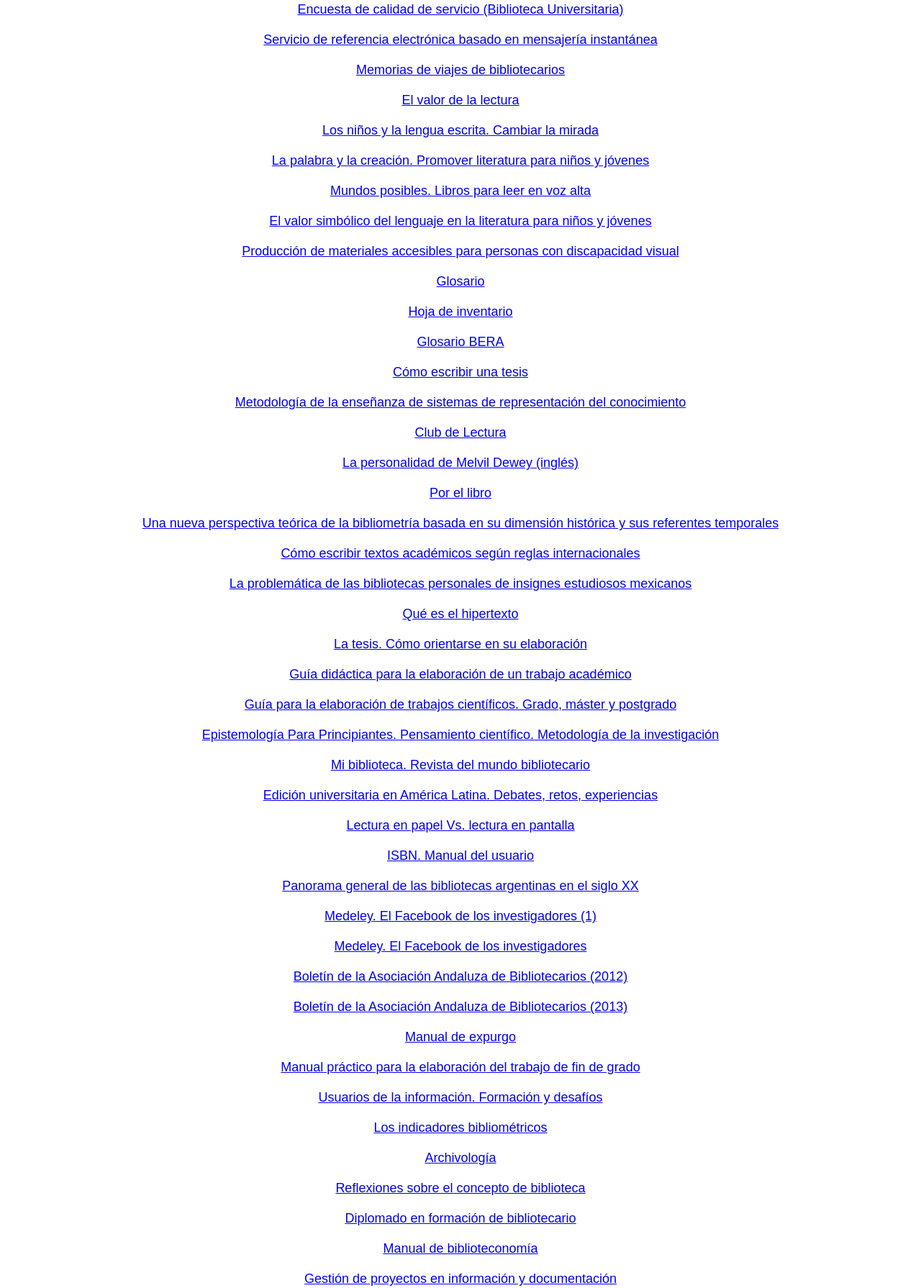
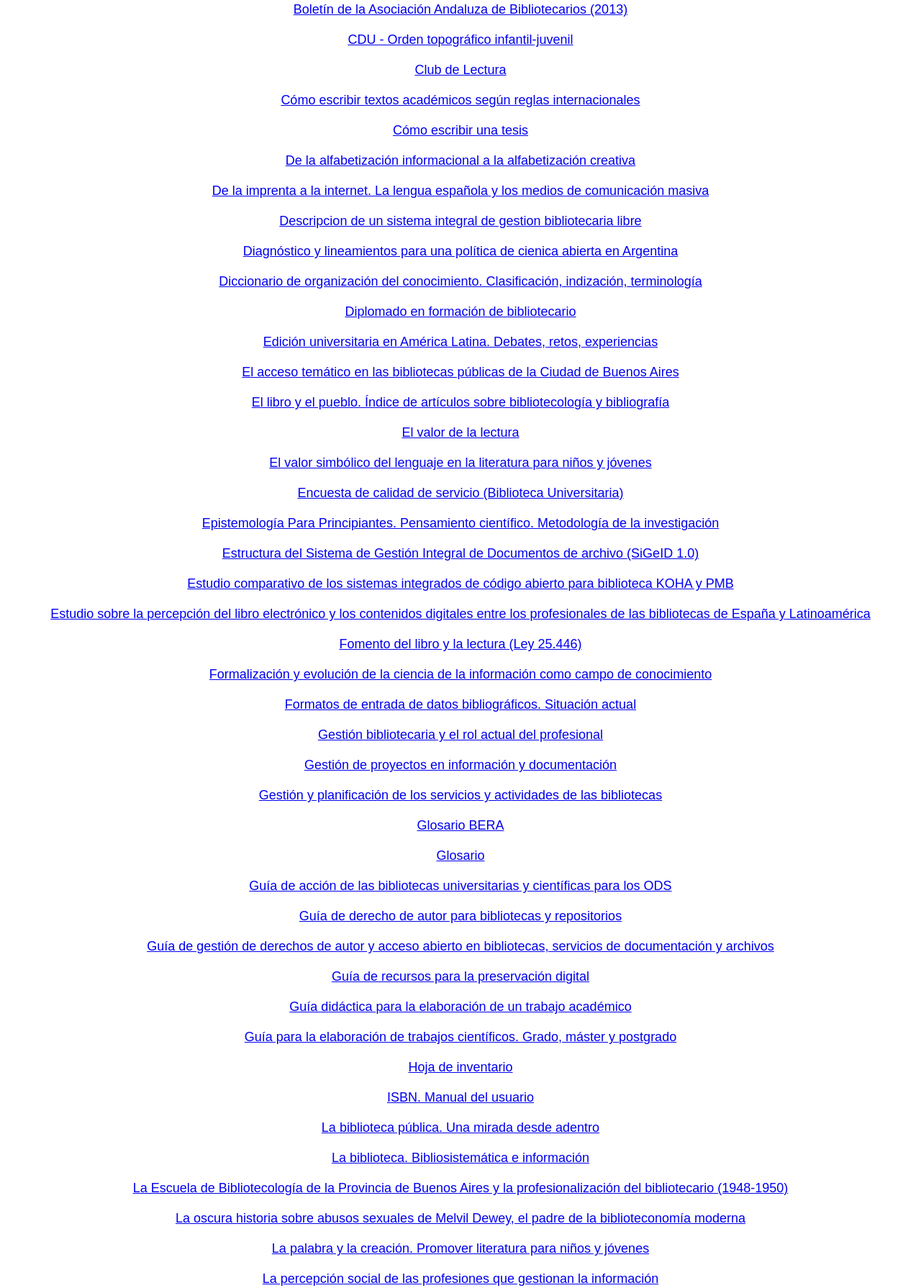
Before and after one commit to bibliotecaPDF/bibliotecaPDF.github.io, a plain HTML site: page files/bibliotecologia.html in a window 1280 px wide. Shown: the part 4387-6177 px from the top of the page at 72% size. Drawn offline with Linux system fonts and the light colour scheme.

Commit message:
Update bibliotecologia.html

```diff
--- a/files/bibliotecologia.html
+++ b/files/bibliotecologia.html
@@ -102,62 +102,56 @@
 <a name="3"></a>
 <br><h2 align="center">Misceláneas</h2>
 <h5 align="center"><a href="#menu">(Volver al Menú)</a></h5><br>
+<a href="https://docs.google.com/uc?export=&id=1x_NdmBCV6jWCPJEFzfLpnVSEcps7gVdD" target="_blank">Alfabetización informacional para la gestión del conocimiento en la universidad</a><br><br>
+<a href="https://docs.google.com/uc?export=&id=12FbGOSMyDACvFLxDyGG2ClR58Bat15rT" target="_blank">Archivología</a><br><br>
+<a href="https://docs.google.com/uc?export=&id=1r9tQ0wT4dpqoBzy4C5x1yKkqa11lOglN" target="_blank">Bibliotecas del futuro</a><br><br>
+<a href="https://docs.google.com/uc?export=&id=1XVv2zUGKtit_Vp_KshEAYg1r5CdhiJB4" target="_blank">Bibliotecas virtuales, acceso abierto y derechos de autor</a><br><br>
+<a href="https://docs.google.com/uc?export=&id=1D-mvKJBD22Zntd-U8NZ41nlc2MGUPkdT" target="_blank">Biblioterapia. Lecturas saludables</a><br><br>
+<a href="https://docs.google.com/uc?export=&id=16MkoUxo-HLJD92YKYrXNjQvsKgftufN6" target="_blank">Boletín de la Asociación Andaluza de Bibliotecarios (2012)</a><br><br>
+<a href="https://docs.google.com/uc?export=&id=1knGQwwNWhdPH0AD7_IleLtLnPcsRv0fJ" target="_blank">Boletín de la Asociación Andaluza de Bibliotecarios (2013)</a><br><br>
+<a href="https://docs.google.com/uc?export=&id=1J_EL0GHPm2PVGsmQMkrKTo3a67CpqO2E" target="_blank">CDU - Orden topográfico infantil-juvenil</a><br><br>
+<a href="https://docs.google.com/uc?export=&id=1fCyn_kKbEaSSvXQOmvjkSijwedecf0rb" target="_blank">Club de Lectura</a><br><br>
+<a href="https://docs.google.com/uc?export=&id=1GaN0uZLYOIy9LGWcyvJa4Rat_Nd0z2_F" target="_blank">Cómo escribir textos académicos según reglas internacionales</a><br><br>
+<a href="https://docs.google.com/uc?export=&id=1CcyW3AO3EVNK7X4PSQ8gEz7YZdEA-lfb" target="_blank">Cómo escribir una tesis</a><br><br>
+<a href="https://docs.google.com/uc?export=&id=1cbueInKL1vHcKiUL3gJb2UKOCbq86llI" target="_blank">De la alfabetización informacional a la alfabetización creativa</a><br><br>
+<a href="https://docs.google.com/uc?export=&id=1fDV2ZlDf2H704JNY9barS-zhS3w_zru3" target="_blank">De la imprenta a la internet. La lengua española y los medios de comunicación masiva</a><br><br>
+<a href="https://docs.google.com/uc?export=&id=1eGrlXMuyeJ4tGV2CxThZZGS4dbMQ6O3s" target="_blank">Descripcion de un sistema integral de gestion bibliotecaria libre</a><br><br>
+<a href="https://docs.google.com/uc?export=&id=1fp4lHp-GLqeodYQtgL-97vs2xiRS74PX" target="_blank">Diagnóstico y lineamientos para una política de cienica abierta en Argentina</a><br><br>
+<a href="https://docs.google.com/uc?export=&id=14wptiQxSVSmZ1iaNUW4CIrbTChVGz-SH" target="_blank">Diccionario de organización del conocimiento. Clasificación, indización, terminología</a><br><br>
+<a href="https://docs.google.com/uc?export=&id=1YaG-rQScoGKJUnTZq2i50rypTfVT0eeX" target="_blank">Diplomado en formación de bibliotecario</a><br><br>
+<a href="https://docs.google.com/uc?export=&id=1qHoPoIpVG-rtjTjDEYp5AxHhLbVJRUgC" target="_blank">Edición universitaria en América Latina. Debates, retos, experiencias</a><br><br>
+<a href="https://docs.google.com/uc?export=&id=19X8nSrW9CYlWhGdXbRoZHT6aXs3Rn4T9" target="_blank">El acceso temático en las bibliotecas públicas de la Ciudad de Buenos Aires</a><br><br>
+<a href="https://docs.google.com/uc?export=&id=1uRvbDk4NM6ld_DVdagsIREl8ZAlLLREx" target="_blank">El libro y el pueblo. Índice de artículos sobre bibliotecología y bibliografía</a><br><br>
+<a href="https://docs.google.com/uc?export=&id=1Kj0REWsTfx9mgsEvfym0OUVzLwCQrE4g" target="_blank">El valor de la lectura</a><br><br>
+<a href="https://docs.google.com/uc?export=&id=1DGB4kt63KyEEBe5gXTmkyApW88kwsbpx" target="_blank">El valor simbólico del lenguaje en la literatura para niños y jóvenes</a><br><br>
+<a href="https://docs.google.com/uc?export=&id=1WEqZl_JgER6LUTCkGpQOTTKO2LVkvFGI" target="_blank">Encuesta de calidad de servicio (Biblioteca Universitaria)</a><br><br>
+<a href="https://docs.google.com/uc?export=&id=1iRz-V9KQ1CUG5SP9BqguJS5SA83I-g2w" target="_blank">Epistemología Para Principiantes. Pensamiento científico. Metodología de la investigación</a><br><br>
+<a href="https://docs.google.com/uc?export=&id=16EhthO7-gRf8dzOlnPDrehK3cqNY8Voj" target="_blank">Estructura del Sistema de Gestión Integral de Documentos de archivo (SiGeID 1.0)</a><br><br>
+<a href="https://docs.google.com/uc?export=&id=1UWG2caRH35H-J6sfuSl-_tYcYtyF0sa9" target="_blank">Estudio comparativo de los sistemas integrados de código abierto para biblioteca KOHA y PMB</a><br><br>
+<a href="https://docs.google.com/uc?export=&id=1UO2wR202zCJmKGflxE9-P1TjTm7RY9uh" target="_blank">Estudio sobre la percepción del libro electrónico y los contenidos digitales entre los profesionales de las bibliotecas de España y Latinoamérica</a><br><br>
 <a href="https://docs.google.com/uc?export=&id=1_iAxnFI3b7s7_IdVCFfehuiZ8fGUFDRb" target="_blank">Fomento del libro y la lectura (Ley 25.446)</a><br><br>
-<a href="https://docs.google.com/uc?export=&id=13YZBfcJOZFZ7OqFgzuTL8bvjx-npjsPu" target="_blank">La voz de una bibliotecaria (reportaje)</a><br><br>
-<a href="https://docs.google.com/uc?export=&id=16_AEn04R7dmsCVI5LZdVBcoYnk5dEIah" target="_blank">Lectura, libros y animación. Reflexiones y propuestas</a><br><br>
-<a href="https://docs.google.com/uc?export=&id=1J_EL0GHPm2PVGsmQMkrKTo3a67CpqO2E" target="_blank">CDU - Orden topográfico infantil-juvenil</a><br><br>
-<a href="https://docs.google.com/uc?export=&id=1zH-Upq0gSfBG_Kpz_FYOfpTEQdrH7MbS" target="_blank">Manual para promotores de bibliotecas</a><br><br>
-<a href="https://docs.google.com/uc?export=&id=14mHk_RcVenejIxk_BNPp3hKbPlQ7CeBK" target="_blank">Promoción de los servicios de la biblioteca, un enfoque desde el marketing no convencional</a><br><br>
-<a href="https://docs.google.com/uc?export=&id=1WEqZl_JgER6LUTCkGpQOTTKO2LVkvFGI" target="_blank">Encuesta de calidad de servicio (Biblioteca Universitaria)</a><br><br>
-<a href="https://docs.google.com/uc?export=&id=17G-pXO2dE9LxjWuzO2BgOJeXAYqFFTK9" target="_blank">Servicio de referencia electrónica basado en mensajería instantánea</a><br><br>
-<a href="https://docs.google.com/uc?export=&id=1z7qd2xk9AuRas4sLFizjpcXoVWx-wZ8Z" target="_blank">Memorias de viajes de bibliotecarios</a><br><br>
-<a href="https://docs.google.com/uc?export=&id=1Kj0REWsTfx9mgsEvfym0OUVzLwCQrE4g" target="_blank">El valor de la lectura</a><br><br>
-<a href="https://docs.google.com/uc?export=&id=1T7FuxBfBoiU9jV_iAR-l8GSNlTT_ggz_" target="_blank">Los niños y la lengua escrita. Cambiar la mirada</a><br><br>
-<a href="https://docs.google.com/uc?export=&id=1rJDe9eje0UW-0RkbYvOGN6mCqGBVFovM" target="_blank">La palabra y la creación. Promover literatura para niños y jóvenes</a><br><br>
-<a href="https://docs.google.com/uc?export=&id=1riGRza_xce6vKGMnTIQC7zd6X8yxwbvc" target="_blank">Mundos posibles. Libros para leer en voz alta</a><br><br>
-<a href="https://docs.google.com/uc?export=&id=1DGB4kt63KyEEBe5gXTmkyApW88kwsbpx" target="_blank">El valor simbólico del lenguaje en la literatura para niños y jóvenes</a><br><br>
-<a href="https://docs.google.com/uc?export=&id=195LxUdO9EOfdQLLGe7fTKf5NvV7Amyiz" target="_blank">Producción de materiales accesibles para personas con discapacidad visual</a><br><br>
+<a href="https://docs.google.com/uc?export=&id=1OX9PKRCzhuLvusx9FATkMdYAGMwDcjgQ" target="_blank">Formalización y evolución de la ciencia de la información como campo de conocimiento</a><br><br>
+<a href="https://docs.google.com/uc?export=&id=12vw9QbisrkUL84RFK-vBrJR-14HQubGP" target="_blank">Formatos de entrada de datos bibliográficos. Situación actual</a><br><br>
+<a href="https://docs.google.com/uc?export=&id=1jwJtcjU5y4QKy88okZ_HXLofzUTy9Zth" target="_blank">Gestión bibliotecaria y el rol actual del profesional</a><br><br>
+<a href="https://docs.google.com/uc?export=&id=1zkDusGKd5kyquqkuyig4fPQY7zZpSQNU" target="_blank">Gestión de proyectos en información y documentación</a><br><br>
+<a href="https://docs.google.com/uc?export=&id=1h7DN0DcR5IhE5smnqfDLdhcRHCeUGQqw" target="_blank">Gestión y planificación de los servicios y actividades de las bibliotecas</a><br><br>
+<a href="https://docs.google.com/uc?export=&id=14xpINSW2-UfUi8RuieqTNai_F4fAWPa1" target="_blank">Glosario BERA</a><br><br>
 <a href="https://docs.google.com/uc?export=&id=13ilr_pLjwds6IK9WbFJtfIga2XpLQ7Oo" target="_blank">Glosario</a><br><br>
-<a href="https://docs.google.com/uc?export=&id=1oIeeuImdhOfExOAZfYWV0hkGOvW4yC4Z" target="_blank">Hoja de inventario</a><br><br>
-<a href="https://docs.google.com/uc?export=&id=14xpINSW2-UfUi8RuieqTNai_F4fAWPa1" target="_blank">Glosario BERA</a><br><br>
-<a href="https://docs.google.com/uc?export=&id=1CcyW3AO3EVNK7X4PSQ8gEz7YZdEA-lfb" target="_blank">Cómo escribir una tesis</a><br><br>
-<a href="https://docs.google.com/uc?export=&id=1OkjpWebnp4KJwhidK4tC1qsqAElN01_P" target="_blank">Metodología de la enseñanza de sistemas de representación del conocimiento</a><br><br>
-<a href="https://docs.google.com/uc?export=&id=1fCyn_kKbEaSSvXQOmvjkSijwedecf0rb" target="_blank">Club de Lectura</a><br><br>
-<a href="https://docs.google.com/uc?export=&id=1TIxNmQwXkvtC4bWqPPgQCG1SnqtTMw49" target="_blank">La personalidad de Melvil Dewey (inglés)</a><br><br>
-<a href="https://docs.google.com/uc?export=&id=144MZnPY-fnkmLjNd9rN7kkK5EVWoTTVK" target="_blank">Por el libro</a><br><br>
-<a href="https://docs.google.com/uc?export=&id=1o0yarkO15vxZoSM88WDN7_C2eYb7v09r" target="_blank">Una nueva perspectiva teórica de la bibliometría basada en su dimensión histórica y sus referentes temporales</a><br><br>
-<a href="https://docs.google.com/uc?export=&id=1GaN0uZLYOIy9LGWcyvJa4Rat_Nd0z2_F" target="_blank">Cómo escribir textos académicos según reglas internacionales</a><br><br>
-<a href="https://docs.google.com/uc?export=&id=1eXgUAei3WhKn7qBW3f8Id8t4jAIXZxgc" target="_blank">La problemática de las bibliotecas personales de insignes estudiosos mexicanos</a><br><br>
-<a href="https://docs.google.com/uc?export=&id=13acQ-eVhgUZ6rO3RCRLib2OCVP2kaaKY" target="_blank">Qué es el hipertexto</a><br><br>
-<a href="https://docs.google.com/uc?export=&id=1-LSYOfT9GyveH6x9XPVN9F5wpKDNDV5p" target="_blank">La tesis. Cómo orientarse en su elaboración</a><br><br>
+<a href="https://docs.google.com/uc?export=&id=1yTFdxeVkeh8ZzPIkJA0VKsvF-u4L5TpV" target="_blank">Guía de acción de las bibliotecas universitarias y científicas para los ODS</a><br><br>
+<a href="https://docs.google.com/uc?export=&id=1ZtDSyb5Yyr3Es99YDlaoDICwaNzaJ4JS" target="_blank">Guía de derecho de autor para bibliotecas y repositorios</a><br><br>
+<a href="https://docs.google.com/uc?export=&id=17OL1s-FLvIfu9INYvtb53-p3ROYrLaXF" target="_blank">Guía de gestión de derechos de autor y acceso abierto en bibliotecas, servicios de documentación y archivos</a><br><br>
+<a href="https://docs.google.com/uc?export=&id=18LSJmxHMFILxQlWFOvYGoWqT_eZ_-VBp" target="_blank">Guía de recursos para la preservación digital</a><br><br>
 <a href="https://docs.google.com/uc?export=&id=1jRHBVYPCLazZYdaWp1aJjrVDPpU1ZMmC" target="_blank">Guía didáctica para la elaboración de un trabajo académico</a><br><br>
 <a href="https://docs.google.com/uc?export=&id=1ts4SyTk6iJCssjFI99JsSkuqh1JpFGy1" target="_blank">Guía para la elaboración de trabajos científicos. Grado, máster y postgrado</a><br><br>
-<a href="https://docs.google.com/uc?export=&id=1iRz-V9KQ1CUG5SP9BqguJS5SA83I-g2w" target="_blank">Epistemología Para Principiantes. Pensamiento científico. Metodología de la investigación</a><br><br>
-<a href="https://docs.google.com/uc?export=&id=1_0eFJlvowIawAl1gwxPB4w_OV8nhm3cC" target="_blank">Mi biblioteca. Revista del mundo bibliotecario</a><br><br>
-<a href="https://docs.google.com/uc?export=&id=1qHoPoIpVG-rtjTjDEYp5AxHhLbVJRUgC" target="_blank">Edición universitaria en América Latina. Debates, retos, experiencias</a><br><br>
-<a href="https://docs.google.com/uc?export=&id=1PJMeBihcrOj8eQgQTzshefAt6rRwaD2x" target="_blank">Lectura en papel Vs. lectura en pantalla</a><br><br>
+<a href="https://docs.google.com/uc?export=&id=1oIeeuImdhOfExOAZfYWV0hkGOvW4yC4Z" target="_blank">Hoja de inventario</a><br><br>
 <a href="https://docs.google.com/uc?export=&id=1VCudwUjuASEskh6RfUXUi-G55acf4aKd" target="_blank">ISBN. Manual del usuario</a><br><br>
-<a href="https://docs.google.com/uc?export=&id=1KArm0x9N7Eeon3r0rP_h2KCp_3MB1POd" target="_blank">Panorama general de las bibliotecas argentinas en el siglo XX</a><br><br>
-<a href="https://docs.google.com/uc?export=&id=18CNBlYXWMv-Np9zmg6qg5Vh67MdnFMRb" target="_blank">Medeley. El Facebook de los investigadores (1)</a><br><br>
-<a href="https://docs.google.com/uc?export=&id=19jPjuhyV_Tztw9MJrZa_u5EMD0oKPFZQ" target="_blank">Medeley. El Facebook de los investigadores</a><br><br>
-<a href="https://docs.google.com/uc?export=&id=16MkoUxo-HLJD92YKYrXNjQvsKgftufN6" target="_blank">Boletín de la Asociación Andaluza de Bibliotecarios (2012)</a><br><br>
-<a href="https://docs.google.com/uc?export=&id=1knGQwwNWhdPH0AD7_IleLtLnPcsRv0fJ" target="_blank">Boletín de la Asociación Andaluza de Bibliotecarios (2013)</a><br><br>
-<a href="https://docs.google.com/uc?export=&id=1SZM1tzGyGjKnzDoPjczLfkU9aRimC2ja" target="_blank">Manual de expurgo</a><br><br>
-<a href="https://docs.google.com/uc?export=&id=13PbJ09CtOzv-YlnWOwrZeQnZUUIWnt5m" target="_blank">Manual práctico para la elaboración del trabajo de fin de grado</a><br><br>
-<a href="https://docs.google.com/uc?export=&id=1fHMQda9FDErtd_IGJ_NKnwhdOMG-AjEJ" target="_blank">Usuarios de la información. Formación y desafíos</a><br><br>
-<a href="https://docs.google.com/uc?export=&id=1h_KHVy9kpG5NeKLtu2qmmJjKeUs6G66D" target="_blank">Los indicadores bibliométricos</a><br><br>
-<a href="https://docs.google.com/uc?export=&id=12FbGOSMyDACvFLxDyGG2ClR58Bat15rT" target="_blank">Archivología</a><br><br>
-<a href="https://docs.google.com/uc?export=&id=1SC_jca2imxy-doZ9-FLedCWvwo7IAGYk" target="_blank">Reflexiones sobre el concepto de biblioteca</a><br><br>
-<a href="https://docs.google.com/uc?export=&id=1YaG-rQScoGKJUnTZq2i50rypTfVT0eeX" target="_blank">Diplomado en formación de bibliotecario</a><br><br>
-<a href="https://docs.google.com/uc?export=&id=1y_iDxSuiksN3a6IM1q9Svafh1SdevQR4" target="_blank">Manual de biblioteconomía</a><br><br>
-<a href="https://docs.google.com/uc?export=&id=1zkDusGKd5kyquqkuyig4fPQY7zZpSQNU" target="_blank">Gestión de proyectos en información y documentación</a><br><br>
-<a href="https://docs.google.com/uc?export=&id=1pxui9wtK5NZqfCq2mlKIizIQV5SQNfJO" target="_blank">Registro de la evaluación de la actuación profesional (Res. 3491)</a><br><br>
-<a href="https://docs.google.com/uc?export=&id=14ztMWXLpoD2KdLtot83jMg8mJspMgfix" target="_blank">Manual de procedimiento. Bibliotecas municipales de Madrid</a><br><br>
-<a href="https://docs.google.com/uc?export=&id=1D-mvKJBD22Zntd-U8NZ41nlc2MGUPkdT" target="_blank">Biblioterapia. Lecturas saludables</a><br><br>
-<a href="https://docs.google.com/uc?export=&id=1R4sZRfGJi8dnH0PBybFKgCliIc54319Q" target="_blank">Lineamientos para los servicios bibliotecarios para personas sordas</a><br><br>
-<a href="https://docs.google.com/uc?export=&id=1x_NdmBCV6jWCPJEFzfLpnVSEcps7gVdD" target="_blank">Alfabetización informacional para la gestión del conocimiento en la universidad</a><br><br>
-<a href="https://docs.google.com/uc?export=&id=1jwJtcjU5y4QKy88okZ_HXLofzUTy9Zth" target="_blank">Gestión bibliotecaria y el rol actual del profesional</a><br><br>
-<a href="https://docs.google.com/uc?export=&id=1b6GfAXmDz_2xdr3v5to6gtjnDsH4QZs-" target="_blank">Melvil Dewey and education for librarianship</a><br><br>
+<a href="https://docs.google.com/uc?export=&id=1BfBQ8k_gzEpV2UV-nBXXHBMecFZqFZ0a" target="_blank">La biblioteca pública. Una mirada desde adentro</a><br><br>
+<a href="https://docs.google.com/uc?export=&id=1qariFgI-izXwnJLSx_pmKSVOt-dD8_Ij" target="_blank">La biblioteca. Bibliosistemática e información</a><br><br>
+<a href="https://docs.google.com/uc?export=&id=16g1GmFw5aQKmYF7ktgNyQJ2K5vLWyOd0" target="_blank">La Escuela de Bibliotecología de la Provincia de Buenos Aires y la profesionalización del bibliotecario (1948-1950)</a><br><br>
+<a href="https://docs.google.com/uc?export=&id=1tlQ-6tf-vod4VV4VTu1KO6RE9Bbh07-x" target="_blank">La oscura historia sobre abusos sexuales de Melvil Dewey, el padre de la biblioteconomía moderna</a><br><br>
+<a href="https://docs.google.com/uc?export=&id=1rJDe9eje0UW-0RkbYvOGN6mCqGBVFovM" target="_blank">La palabra y la creación. Promover literatura para niños y jóvenes</a><br><br>
+<a href="https://docs.google.com/uc?export=&id=1jxo-IDFdw39Fgrtulh_HxKFq9G35KQBL" target="_blank">La percepción social de las profesiones que gestionan la información</a><br><br>
+<a href="https://docs.google.com/uc?export=&id=1TIxNmQwXkvtC4bWqPPgQCG1SnqtTMw49" target="_blank">La personalidad de Melvil Dewey (inglés)</a><br><br>
 <hr>
 <a name="4"></a>
 <br><h2 align="center">Procesos técnicos</h2>
```
